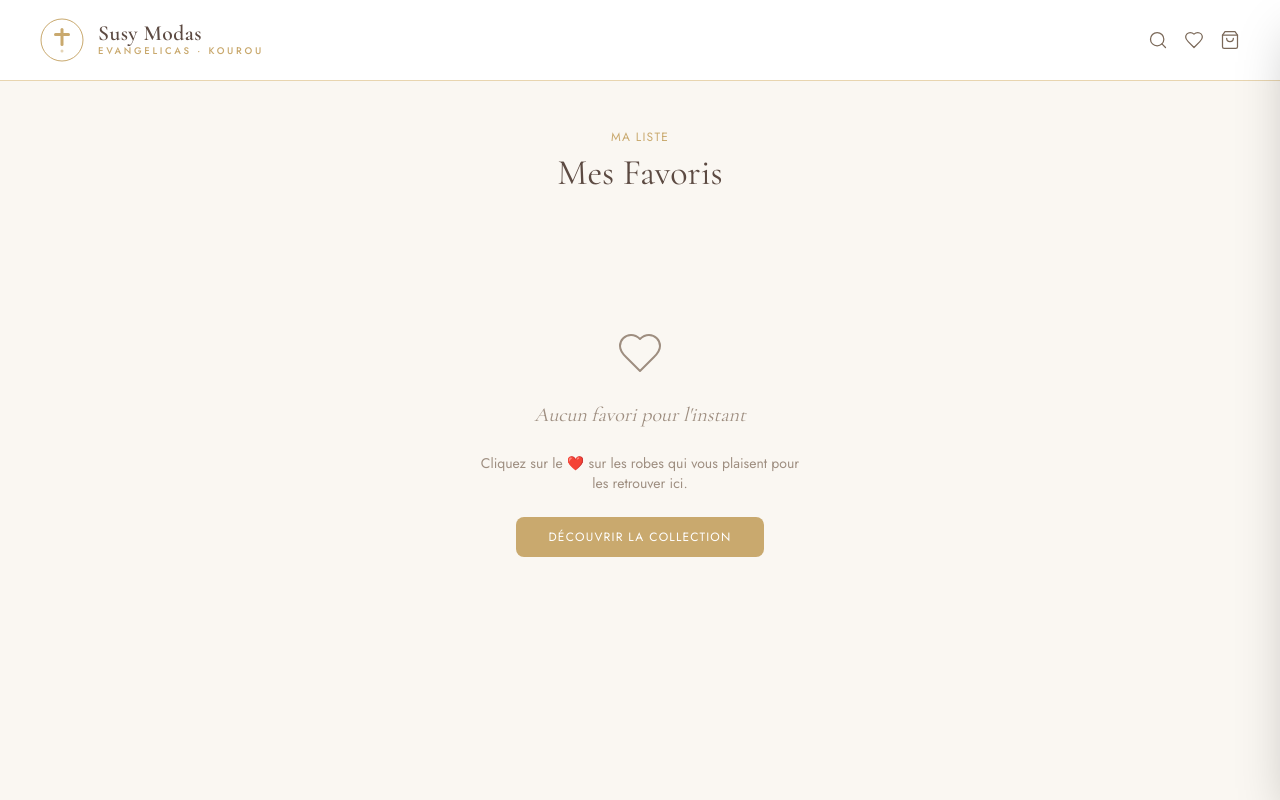
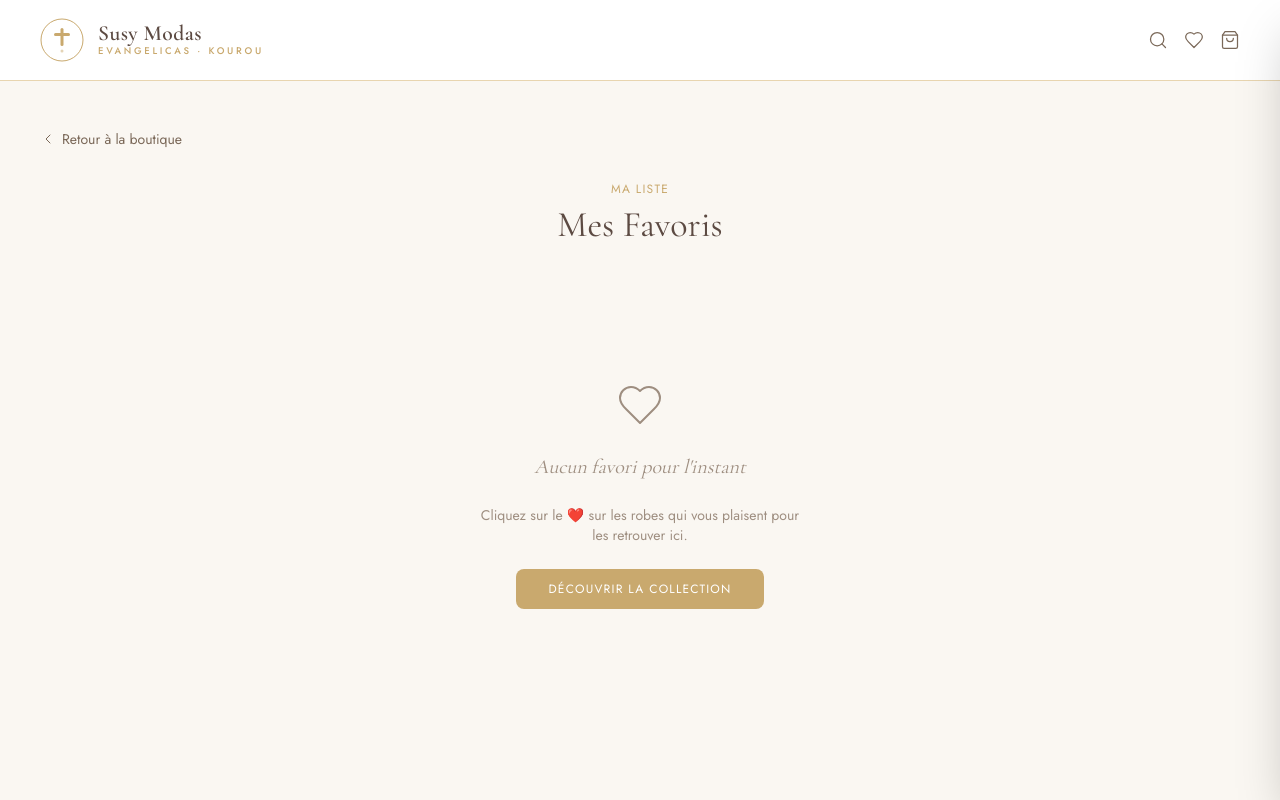
Before and after one commit to Gaabriiell9/susymodas, a Next.js app: page /favoris in a window 1280 px wide. Shown: the top 800 px of the page. Built offline with nearby package versions, Linux system fonts and the light colour scheme.

Commit message:
feat: add retour boutique link in favoris

```diff
--- a/app/(site)/favoris/page.jsx
+++ b/app/(site)/favoris/page.jsx
@@ -3,7 +3,7 @@
 import { useWishlist } from '@/context/WishlistContext'
 import ProductCard from '@/components/product/ProductCard'
 import Link from 'next/link'
-import { Heart } from 'lucide-react'
+import { Heart, ChevronLeft } from 'lucide-react'
 
 export default function FavorisPage() {
     const { items } = useWishlist()
@@ -11,6 +11,13 @@ export default function FavorisPage() {
     return (
         <div className="min-h-screen bg-cream py-12 px-4 sm:px-10">
             <div className="mx-auto max-w-7xl">
+
+                {/* Retour boutique */}
+                <Link href="/" className="inline-flex items-center gap-1.5 text-brown-light hover:text-gold transition-colors font-sans text-sm mb-8">
+                    <ChevronLeft size={16} strokeWidth={1.5} />
+                    Retour à la boutique
+                </Link>
+
                 <div className="mb-10 text-center">
                     <p className="font-sans text-xs tracking-widest uppercase text-gold mb-2">Ma liste</p>
                     <h1 className="font-serif text-3xl sm:text-4xl text-brown">Mes Favoris</h1>
```
